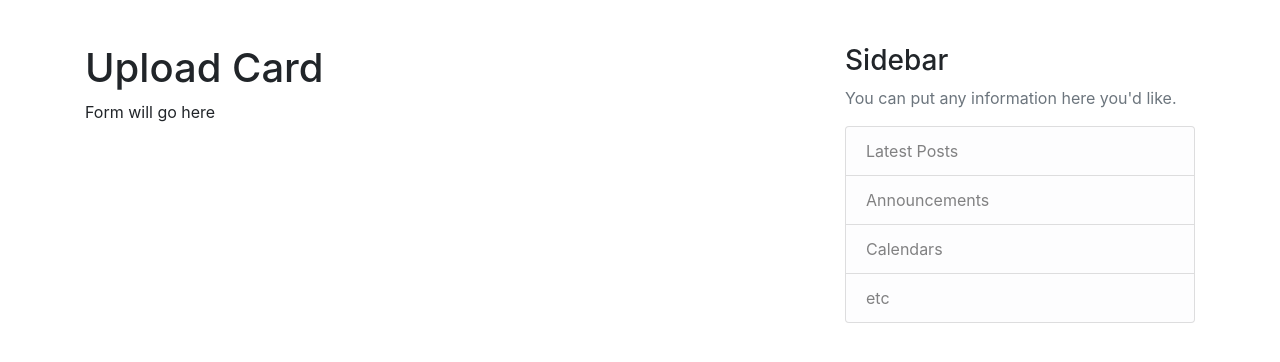
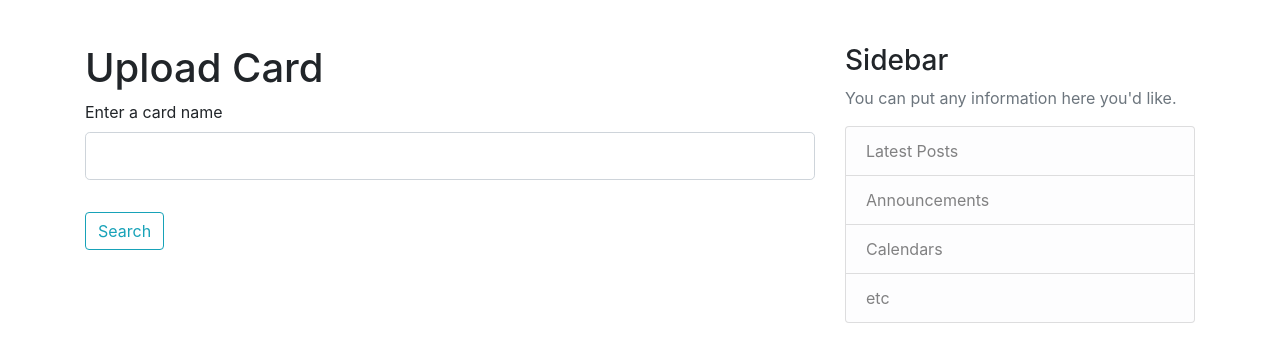
Before and after one commit to bexux/neural-net, a Flask app: page /card/new in a window 1280 px wide. Shown: the part 56-418 px from the top of the page. Run offline with Flask 2, Linux system fonts and the light colour scheme; a user stored in the database is signed in; parts of the project's set-up code (start-up, migrations or seed data) failed here and were passed over; some libraries are stand-ins or nearby versions.

Commit message:
search page wip

```diff
--- a/flaskapp/forms.py
+++ b/flaskapp/forms.py
@@ -1,6 +1,6 @@
 from flask_wtf import FlaskForm
 from flask_login import current_user
-from wtforms import StringField, PasswordField, SubmitField, BooleanField, IntegerField, NumberRange
+from wtforms import StringField, PasswordField, SubmitField, BooleanField, IntegerField
 from wtforms.validators import DataRequired, Length, Email, EqualTo, ValidationError
 from flaskapp.models.users import User
 
@@ -58,5 +58,9 @@ class CardSearchForm(FlaskForm):
 
 class CardAddForm(FlaskForm):
     title = StringField('Title', validators=[DataRequired()])
-    quantity = IntegerField('Quantity', validators=[DataRequired(), NumberRange(1, 99)])
+    # quantity = IntegerField('Quantity', validators=[DataRequired(), NumberRange(1, 99)])
     submit = SubmitField('Add Card')
+
+class SearchForm(FlaskForm):
+    search = StringField('Enter a card name', validators=[DataRequired()])
+    submit = SubmitField('Search')
--- a/flaskapp/routes.py
+++ b/flaskapp/routes.py
@@ -1,6 +1,6 @@
 from flask import render_template, url_for, flash, redirect, request
 from flaskapp import app, db, bcrypt
-from flaskapp.forms import RegistrationForm, LoginForm, UpdateAccountForm
+from flaskapp.forms import CardAddForm, RegistrationForm, LoginForm, SearchForm, UpdateAccountForm
 from flaskapp.models.users import User
 from flaskapp.models.cards import Card
 from flask_login import login_user, current_user, logout_user, login_required
@@ -71,12 +71,21 @@ def account():
         return redirect(url_for('account'))
     return render_template('account.html', title='Account', form=form)
 
-@app.route("/card/new")
+@app.route("/card/new", methods=['GET', 'POST'])
 @login_required
-def new_card():
-    return render_template('upload.html', title='Add Card')
+def cardNew():
+    form = SearchForm()
+    if request.method == 'POST' and form.validate_on_submit():
+        return redirect((url_for('searchResults', query=form.search.data)))
+        # search_term = form.query.data
+    return render_template('upload.html', title='Add Card', form=form)
 
 @app.route("/card-list")
 @login_required
 def cardList():
     return render_template('card-list.html', cards=cards)
+
+@app.route("/search-results", methods=['GET', 'POST'])
+@login_required
+def searchResults():
+    return render_template('search-results.html', title='Search Results')
--- a/flaskapp/templates/layout.html
+++ b/flaskapp/templates/layout.html
@@ -18,7 +18,7 @@
         <div class="navbar-nav">
           <a class="nav-item nav-link active" href="{{ url_for('home') }}">Home <span class="sr-only">(current)</span></a>
           <a class="nav-item nav-link" href="{{ url_for('cardList') }}">Card List</a>
-          <a class="nav-item nav-link" href="{{ url_for('upload') }}">Add Cards</a>
+          <a class="nav-item nav-link" href="{{ url_for('cardNew') }}">Add Cards</a>
           {% if current_user.is_authenticated %}
             <a class="nav-item nav-link" href="{{ url_for('account') }}">Account</a>
             <a class="nav-item nav-link" href="{{ url_for('logout') }}">Logout</a>
--- /dev/null
+++ b/flaskapp/templates/search-results.html
@@ -0,0 +1,4 @@
+{% extends "layout.html" %}
+{% block content %}
+  <h1>Search Results</h1>
+{% endblock content %}
--- a/flaskapp/templates/upload.html
+++ b/flaskapp/templates/upload.html
@@ -1,5 +1,27 @@
 {% extends "layout.html" %}
 {% block content %}
   <h1>Upload Card</h1>
-  <p>Form will go here</p>
+  <div class="content-section">
+    <form method="POST" action="">
+      {{ form.hidden_tag() }}
+      <fieldset class="form-group">
+        <div class="form-group">
+            {{ form.search.label(class="form-control-label") }}
+            {% if form.search.errors %}
+                {{ form.search(class="form-control form-control-lg is-invalid") }}
+                <div class="invalid-feedback">
+                    {% for error in form.search.errors %}
+                        <span>{{ error }}</span>
+                    {% endfor %}
+                </div>
+            {% else %}
+                {{ form.search(class="form-control form-control-lg") }}
+            {% endif %}
+        </div>
+      </fieldset>
+      <div class="form-group">
+          {{ form.submit(class="btn btn-outline-info") }}
+      </div>
+    </form>
+  </div>
 {% endblock content %}
```
